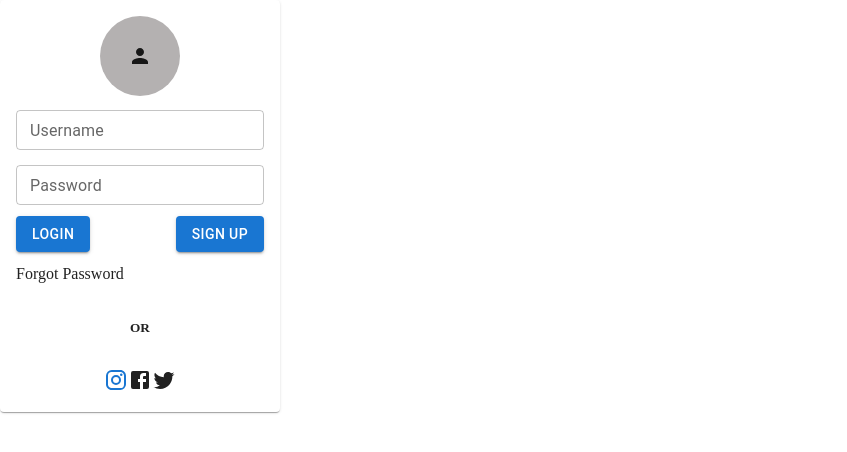
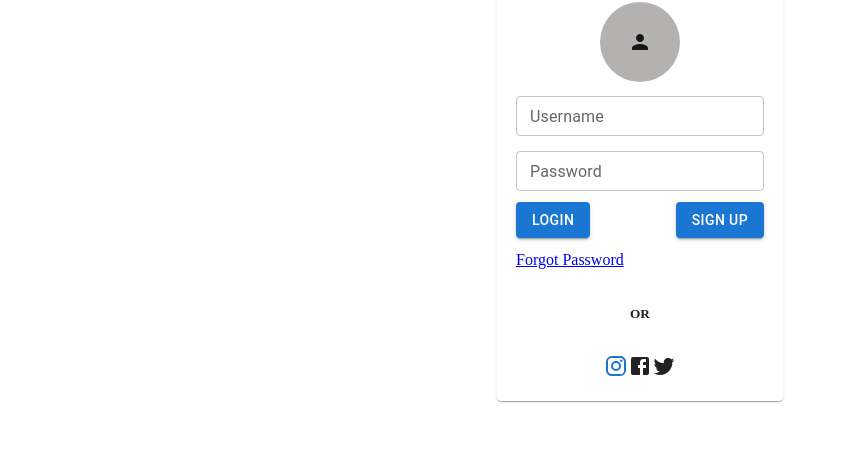
Before and after one commit to barasami/Login-Page, a React (Create React App) app: page / in a window 1280 px wide. Shown: the top 452 px of the page, without its empty margins (0-847 px from the left). Built offline with nearby package versions, Linux system fonts and the light colour scheme.

Commit message:
modified page

```diff
--- a/src/App.css
+++ b/src/App.css
@@ -6,7 +6,14 @@
 
 .App{
   display: flex;
+  margin-left: 20%;
+  margin-right: 20%;
+  margin-top: 10%;
+  margin-bottom: 10%;
   align-items: center;
   justify-content: center;
+}
+.lg_page{
+  margin-top: 10%;
   position: fixed;
 }
--- a/src/Loginpg/Login.css
+++ b/src/Loginpg/Login.css
@@ -28,7 +28,7 @@
     justify-content: center;
 }
 .card{
-    padding: 1em;
+    padding: 1.2em;
 }
 .password{
     margin-top: .9em;
--- a/src/Loginpg/Login.js
+++ b/src/Loginpg/Login.js
@@ -44,7 +44,7 @@ function Login() {
             </div>
        </div>
        <div className='f_password'>
-         <p>Forgot Password</p>
+            <a href='#'>Forgot Password</a>
        </div>
        <div className='option_two'>
             <div className='title'>
```
